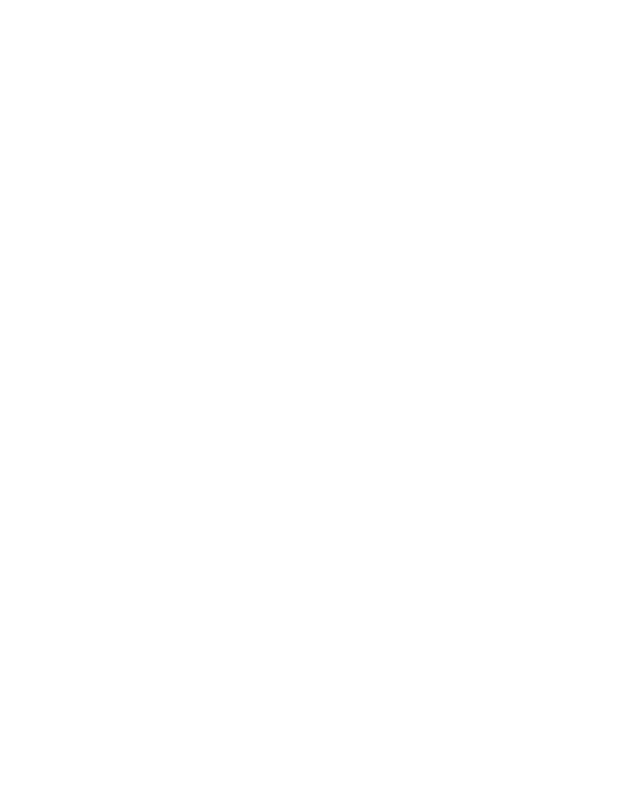
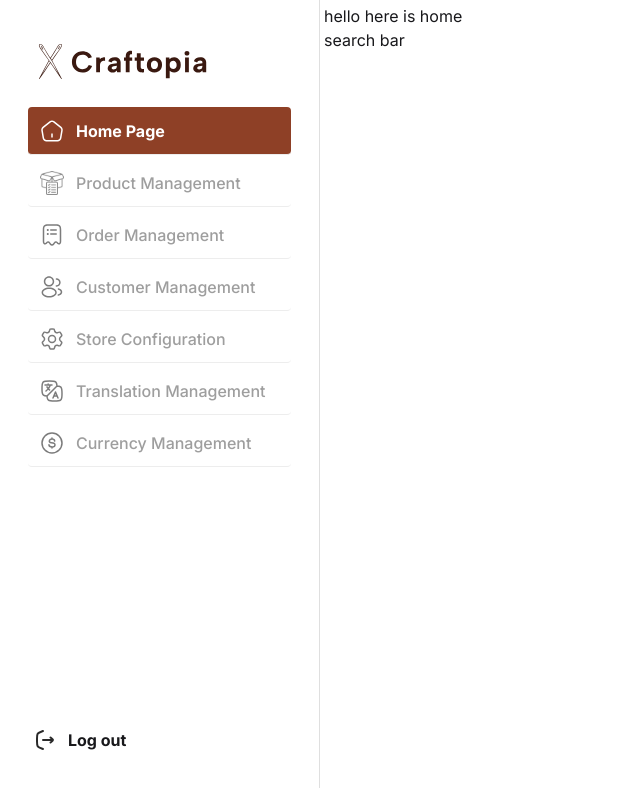
Before and after one commit to Yousef-Abdelrhem/AdminDashboard, a Vue app: page /order-management in a window 1280 px wide. Before the commit this address had no page. Shown: the top 788 px of the page, without its empty margins (0-640 px from the left). Built offline with nearby package versions, Linux system fonts and the light colour scheme.

Commit message:
making the routes

```diff
--- a/src/App.vue
+++ b/src/App.vue
@@ -1,5 +1,6 @@
+<script setup>
+</script>
+
 <template>
   <router-view></router-view>
 </template>
-
-<script></script>
--- a/src/components/SideBar.vue
+++ b/src/components/SideBar.vue
@@ -1,23 +1,63 @@
 <script setup lang="ts">
-import { ref } from "vue";
+import { ref, onMounted } from "vue";
 
 const activeMenu = ref<string>("Home Page");
 const expanded = ref<boolean>(true);
-console.log(expanded.value);
+const isOnMobile = ref(false);
+const sideBarItems = [
+  { name: "Home Page", path: "/", icon: "home-icon.svg" },
+  {
+    name: "Product Management",
+    path: "/product-management",
+  },
+  {
+    name: "Order Management",
+    path: "/order-management",
+  },
+  {
+    name: "Customer Management",
+    path: "/customer-management",
+  },
+  {
+    name: "Store Configuration",
+    path: "/store-configuration",
+  },
+  {
+    name: "Translation Management",
+    path: "/translation-management",
+  },
+  {
+    name: "Currency Management",
+    path: "/currency-management",
+  },
+];
 
-/// but icon if the it is small it it should trun into icons
-// on click of expanded
+const checkScreenSize = () => {
+  isOnMobile.value = window.innerWidth <= 768;
+};
+
+onMounted(() => {
+  checkScreenSize();
+  window.addEventListener("resize", checkScreenSize);
+});
 </script>
+
 <template>
-  <div>
+  <div class="flex flex-col md:flex-row">
     <svg
       xmlns="http://www.w3.org/2000/svg"
       fill="none"
       viewBox="0 0 24 24"
       stroke-width="1.5"
       stroke="currentColor"
-      :class="['m-3 size-6 h-10 w-7 cursor-pointer', expanded ? 'hidden' : 'block']"
-      @click="expanded = !expanded"
+      :class="[
+        'text-main-950 ml-1 size-6 h-10 w-7 cursor-pointer',
+        expanded || !isOnMobile ? 'hidden' : 'block',
+      ]"
+      @click="
+        expanded = !expanded;
+        checkScreenSize();
+      "
     >
       <path
         stroke-linecap="round"
@@ -28,8 +68,10 @@
 
     <nav
       :class="[
-        'items-left bg-white-100 fixed inset-0 z-50 container flex h-screen w-[20rem] transform flex-col justify-between overflow-hidden border-gray-200 p-2  duration-300 border-r-1',
-        expanded ? 'translate-x-0' : '-translate-x-full'
+        'items-left bg-white-100 z-50 container flex h-screen w-[20rem] transform flex-col justify-between overflow-hidden border-r-1 border-gray-200 p-2 duration-300',
+        expanded || !isOnMobile
+          ? 'translate-x-0'
+          : 'absolute -translate-x-full',
       ]"
     >
       <div class="">
@@ -40,10 +82,7 @@
           stroke-width="1.5"
           stroke="currentColor"
           class="text-main-950 absolute right-5 size-8 translate-y-10 md:hidden"
-          @click="
-            expanded = !expanded;
-            console.log(expanded);
-          "
+          @click="expanded = !expanded"
         >
           <path
             stroke-linecap="round"
@@ -79,7 +118,8 @@
           </svg>
         </div>
         <ul class="flex w-full flex-col gap-1 pr-5 pl-5">
-          <li
+          <router-link
+            :to="sideBarItems[0].path"
             @click="activeMenu = 'Home Page'"
             :class="[
               'hover:bg-main group flex h-[3rem] w-full items-center justify-start gap-3 rounded border-b-1 border-gray-100 pl-3 font-[500] text-gray-500 group-hover:text-white hover:font-bold hover:text-white',
@@ -101,8 +141,10 @@
               />
             </svg>
             <span>Home Page</span>
-          </li>
-          <li
+          </router-link>
+
+          <router-link
+            :to="sideBarItems[1].path"
             @click="activeMenu = 'Product Management'"
             :class="[
               'hover:bg-main group flex h-[3rem] w-full items-center justify-start gap-3 rounded border-b-1 border-gray-100 pl-3 font-[500] text-gray-500 group-hover:text-white hover:font-bold hover:text-white',
@@ -148,9 +190,10 @@
               </defs>
             </svg>
             <span>Product Management</span>
-          </li>
+          </router-link>
           <!-- 3 -->
-          <li
+          <router-link
+            :to="sideBarItems[2].path"
             @click="activeMenu = 'Order Management'"
             :class="[
               'hover:bg-main group flex h-[3rem] w-full items-center justify-start gap-3 rounded border-b-1 border-gray-100 pl-3 font-[500] text-gray-500 group-hover:text-white hover:font-bold hover:text-white',
@@ -194,8 +237,9 @@
               />
             </svg>
             <span>Order Management</span>
-          </li>
-          <li
+          </router-link>
+          <router-link
+            :to="sideBarItems[3].path"
             @click="activeMenu = 'Customer Management'"
             :class="[
               'hover:bg-main group flex h-[3rem] w-full items-center justify-start gap-3 rounded border-b-1 border-gray-100 pl-3 font-[500] text-gray-500 group-hover:text-white hover:font-bold hover:text-white',
@@ -235,8 +279,9 @@
               />
             </svg>
             <span>Customer Management</span>
-          </li>
-          <li
+          </router-link>
+          <router-link
+            :to="sideBarItems[4].path"
             @click="activeMenu = 'Store Configuration'"
             :class="[
               'hover:bg-main group flex h-[3rem] w-full items-center justify-start gap-3 rounded border-b-1 border-gray-100 pl-3 font-[500] text-gray-500 group-hover:text-white hover:font-bold hover:text-white',
@@ -271,8 +316,10 @@
               />
             </svg>
             <span>Store Configuration </span>
-          </li>
-          <li
+          </router-link>
+
+          <router-link
+            :to="sideBarItems[5].path"
             @click="activeMenu = 'Translation Management'"
             :class="[
               'hover:bg-main group flex h-[3rem] w-full items-center justify-start gap-3 rounded border-b-1 border-gray-100 pl-3 font-[500] text-gray-500 group-hover:text-white hover:font-bold hover:text-white',
@@ -315,8 +362,10 @@
               />
             </svg>
             <span>Translation Management</span>
-          </li>
-          <li
+          </router-link>
+
+          <router-link
+            :to="sideBarItems[6].path"
             @click="activeMenu = 'Currency Management'"
             :class="[
               'hover:bg-main group flex h-[3rem] w-full items-center justify-start gap-3 rounded border-b-1 border-gray-100 pl-3 font-[500] text-gray-500 group-hover:text-white hover:font-bold hover:text-white',
@@ -351,7 +400,7 @@
               />
             </svg>
             <span>Currency Management</span>
-          </li>
+          </router-link>
         </ul>
       </div>
       <button
@@ -381,6 +430,10 @@
         <span class="font-Inter text-[1rem] font-bold">Log out</span>
       </button>
     </nav>
+
+    <div v-if="!expanded || !isOnMobile" class="flex-1 p-1">
+      <router-view />
+    </div>
   </div>
 </template>
 
--- /dev/null
+++ b/src/pages/Home.vue
@@ -0,0 +1,8 @@
+<script setup>
+import SearchBar from "../components/SearchBar.vue";
+</script>
+
+<template>
+    <div>hello here is home</div>
+  <SearchBar />
+</template>
```
Also changed, not shown: src/router.js (+40 -2 lines), src/components/SearchBar.vue (renamed from src/components/SerachBar.vue).
